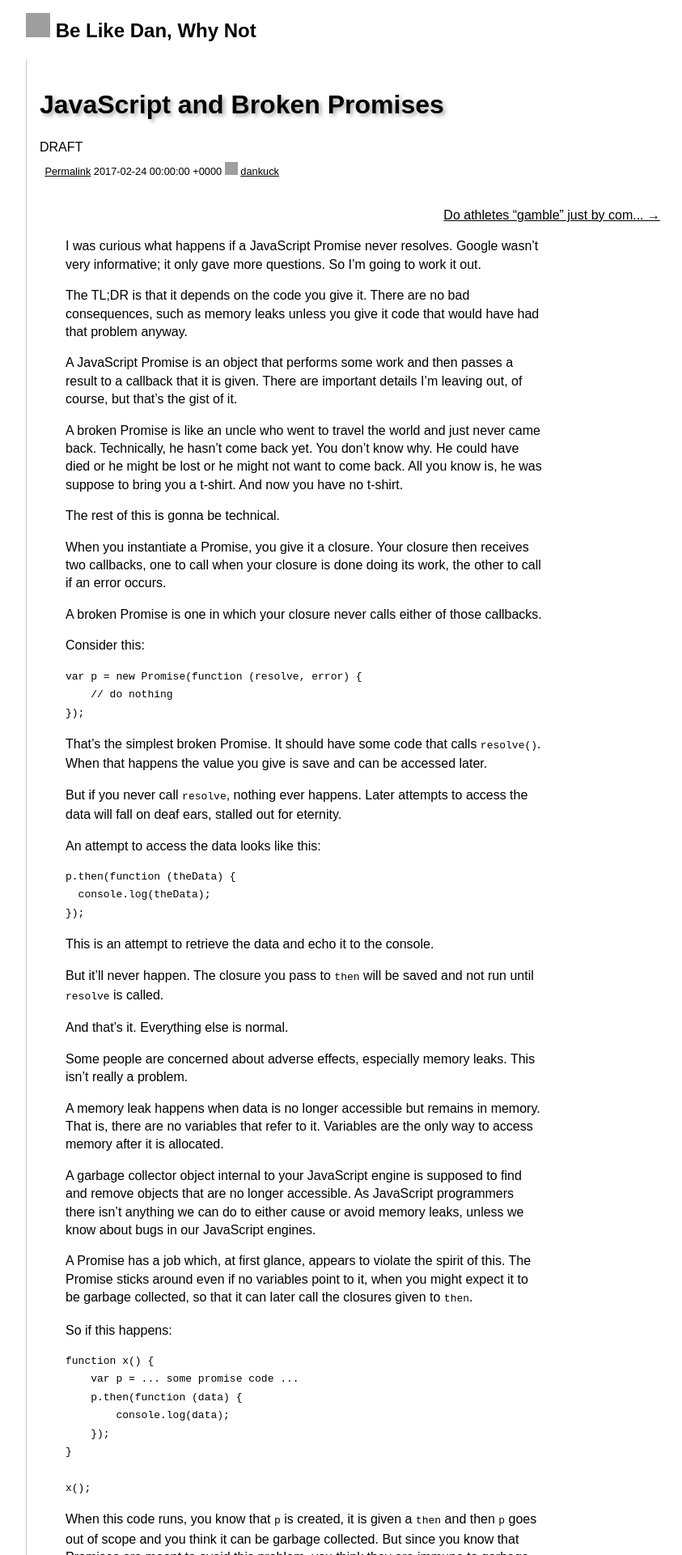
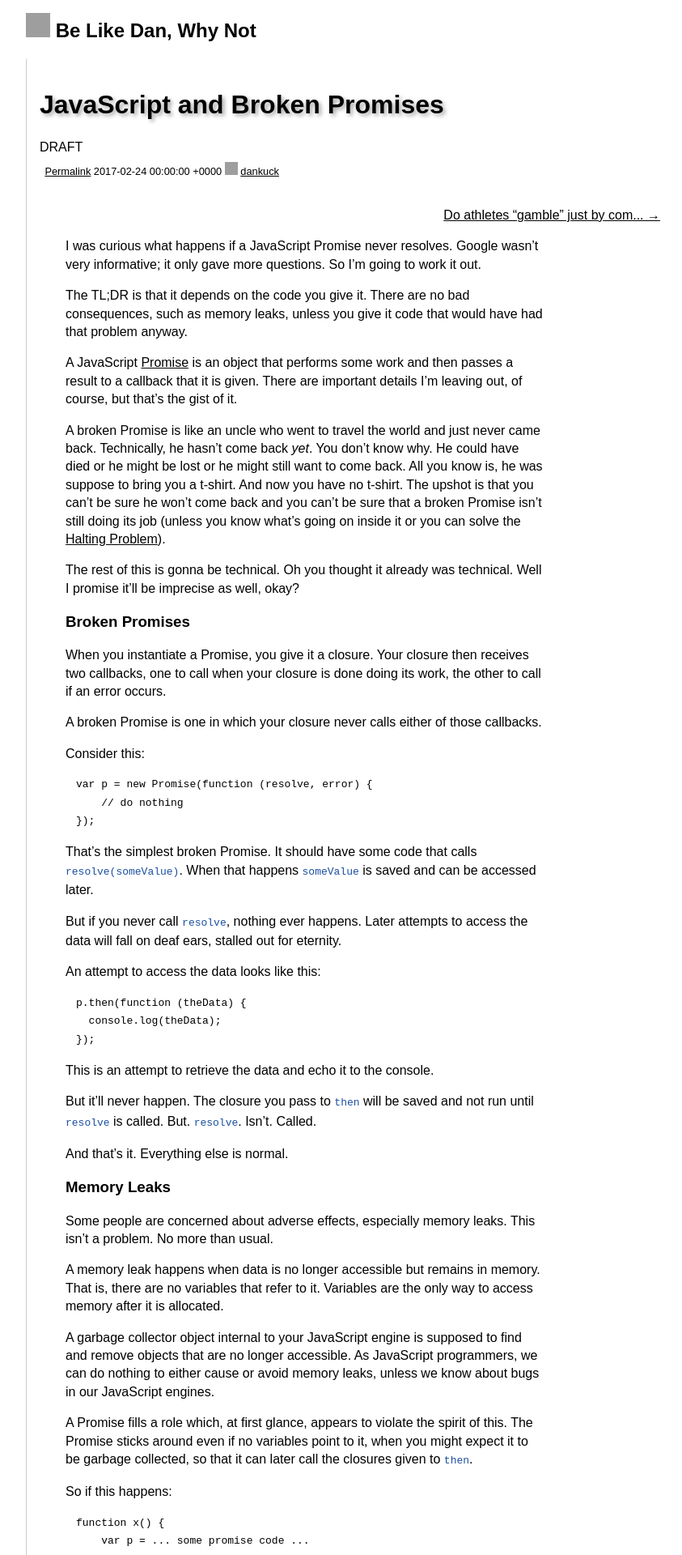
Before and after one commit to dankuck/dankuck.github.io, a Jekyll site: the page built from _posts/2017-02-24-broken-js-promises.md, in a window 1280 px wide. Shown: the top 1920 px of the page at 81% size, without its empty margins (208-1051 px from the left). Built offline with Jekyll 4.4.1, drawn with Linux system fonts in a browser that asks for light colours; some of the changed text lies outside the part shown; grey boxes are pictures that could not be loaded.

Commit message:
Links and headers and stuff

````diff
--- a/_includes/header.html
+++ b/_includes/header.html
@@ -81,6 +81,12 @@
 			color: #CCC;
 			text-decoration: none;
 		}
+		code.highlighter-rouge {
+		    color: #1c50a0;
+		}
+		pre.highlight {
+		    margin-left: 1em;
+		}
 		</style>
 		<link rel="alternate" type="application/rss+xml" title="{{ site.name }}" href="http://feeds.feedburner.com/dankuck">
 		<meta property="fb:app_id" content="354682518017809" />
--- a/_posts/2017-02-24-broken-js-promises.md
+++ b/_posts/2017-02-24-broken-js-promises.md
@@ -9,13 +9,15 @@ draft: 1
 
 I was curious what happens if a JavaScript Promise never resolves. Google wasn't very informative; it only gave more questions. So I'm going to work it out.
 
-The TL;DR is that it depends on the code you give it. There are no bad consequences, such as memory leaks unless you give it code that would have had that problem anyway.
+The TL;DR is that it depends on the code you give it. There are no bad consequences, such as memory leaks, unless you give it code that would have had that problem anyway.
 
-A JavaScript Promise is an object that performs some work and then passes a result to a callback that it is given. There are important details I'm leaving out, of course, but that's the gist of it.
+A JavaScript <a href="https://spin.atomicobject.com/2016/02/16/how-javascript-promises-work/">Promise</a> is an object that performs some work and then passes a result to a callback that it is given. There are important details I'm leaving out, of course, but that's the gist of it.
 
-A broken Promise is like an uncle who went to travel the world and just never came back. Technically, he hasn't come back yet. You don't know why. He could have died or he might be lost or he might not want to come back. All you know is, he was suppose to bring you a t-shirt. And now you have no t-shirt.
+A broken Promise is like an uncle who went to travel the world and just never came back. Technically, he hasn't come back *yet*. You don't know why. He could have died or he might be lost or he might still want to come back. All you know is, he was suppose to bring you a t-shirt. And now you have no t-shirt. The upshot is that you can't be sure he won't come back and you can't be sure that a broken Promise isn't still doing its job (unless you know what's going on inside it or you can solve the <a href="https://en.wikipedia.org/wiki/Halting_problem">Halting Problem</a>).
 
-The rest of this is gonna be technical.
+The rest of this is gonna be technical. Oh you thought it already was technical. Well I promise it'll be imprecise as well, okay?
+
+<h3>Broken Promises</h3>
 
 When you instantiate a Promise, you give it a closure. Your closure then receives two callbacks, one to call when your closure is done doing its work, the other to call if an error occurs.
 
@@ -29,7 +31,7 @@ var p = new Promise(function (resolve, error) {
 });
 ```
 
-That's the simplest broken Promise. It should have some code that calls `resolve()`. When that happens the value you give is save and can be accessed later.
+That's the simplest broken Promise. It should have some code that calls `resolve(someValue)`. When that happens `someValue` is saved and can be accessed later.
 
 But if you never call `resolve`, nothing ever happens. Later attempts to access the data will fall on deaf ears, stalled out for eternity.
 
@@ -43,17 +45,19 @@ p.then(function (theData) {
 
 This is an attempt to retrieve the data and echo it to the console.
 
-But it'll never happen. The closure you pass to `then` will be saved and not run until `resolve` is called.
+But it'll never happen. The closure you pass to `then` will be saved and not run until `resolve` is called. But. `resolve`. Isn't. Called.
 
 And that's it. Everything else is normal.
 
-Some people are concerned about adverse effects, especially memory leaks. This isn't really a problem.
+<h3>Memory Leaks</h3>
+
+Some people are concerned about adverse effects, especially memory leaks. This isn't a problem. No more than usual.
 
 A memory leak happens when data is no longer accessible but remains in memory. That is, there are no variables that refer to it. Variables are the only way to access memory after it is allocated.
 
-A garbage collector object internal to your JavaScript engine is supposed to find and remove objects that are no longer accessible. As JavaScript programmers there isn't anything we can do to either cause or avoid memory leaks, unless we know about bugs in our JavaScript engines.
+A garbage collector object internal to your JavaScript engine is supposed to find and remove objects that are no longer accessible. As JavaScript programmers, we can do nothing to either cause or avoid memory leaks, unless we know about bugs in our JavaScript engines.
 
-A Promise has a job which, at first glance, appears to violate the spirit of this. The Promise sticks around even if no variables point to it, when you might expect it to be garbage collected, so that it can later call the closures given to `then`.
+A Promise fills a role which, at first glance, appears to violate the spirit of this. The Promise sticks around even if no variables point to it, when you might expect it to be garbage collected, so that it can later call the closures given to `then`.
 
 So if this happens:
 
@@ -68,9 +72,9 @@ function x() {
 x();
 ```
 
-When this code runs, you know that `p` is created, it is given a `then` and then `p` goes out of scope and you think it can be garbage collected. But since you know that Promises are meant to avoid this problem, you think they are immune to garbage collection. That's where you're wrong.
+When this code runs, you know that `p` is created, it is given a closure via `then`, and finally `p` goes out of scope and you think it can be garbage collected. But since you know that Promises are meant to avoid this problem, you imagine they are immune to garbage collection. That's where you're wrong.
 
-The key is in that hidden part, the "some promise code". If it's what we wrote above, then yes, it will be garbage collected.
+The key is in that hidden part, the "some promise code". If it's what we wrote in our first example, then yes, it will be garbage collected as soon as possible:
 
 ```
 function x() {
@@ -107,7 +111,7 @@ Now something interesting happens. First, I took out the variable `p` so there a
 
 The timeout created by `setTimeout` calls `resolve` after a 10 second wait. In those 10 seconds, the `x()` function finishes. But the Promise remains in memory. It cannot be garbage collected, because of the timeout and the almighty SCOPE.
 
-The secret is `setTimeout` and that `resolve` callback. The `setTimeout` function must keep its closures somewhere safe until it no longer needs them. And since `setTimeout` is attached to the only non-garbage-collectible object, `window`, it cannot be garbage collected either. (I checked, even if you delete the identifier `setTimeout`, it still does its job, so there's probably something smart going on under the hood to keep it alive.)
+The secret is `setTimeout` and that `resolve` callback. The `setTimeout` function must keep its closures somewhere safe until it no longer needs them. `setTimeout` itself cannot be garbage collected because it is attached to the only non-garbage-collectible object, `window`. (I checked, even if you delete the identifier `setTimeout`, it still does its job, so there's probably something smart going on under the hood to keep it alive.)
 
 Meanwhile, the `resolve` callback has to have a reference to the Promise within it or it wouldn't be able to do the job of setting the value inside the Promise.
 
@@ -115,9 +119,9 @@ So the chain of references looks like this:
 
 `window` -> `setTimeout` -> `funcB` -> `resolve` -> `Promise`
 
-So the Promise will continue to exist as long as `resolve` exists. And on up the chain, they will all exist until `setTimeout` has no further use for `funcB`.
+The Promise will continue to exist as long as `resolve` exists. And on up the chain, they will all exist until `setTimeout` has no further use for `funcB`.
 
-When `setTimeout` is done, and the Promise's `then` chain is complete, the Promise and all the closures will have no further references and they will be garbage collected. No memory leaks.
+When `setTimeout` is done, and the Promise's `then` chain is complete, there will be no further references to the Promise or any of the closures, and they will be garbage collected. No memory leaks.
 
 But we were talking about broken Promises. So let's make one last change to that example:
 
````
Also changed, not shown: other parts of _posts/2017-02-24-broken-js-promises.md (+2 -2 lines).
